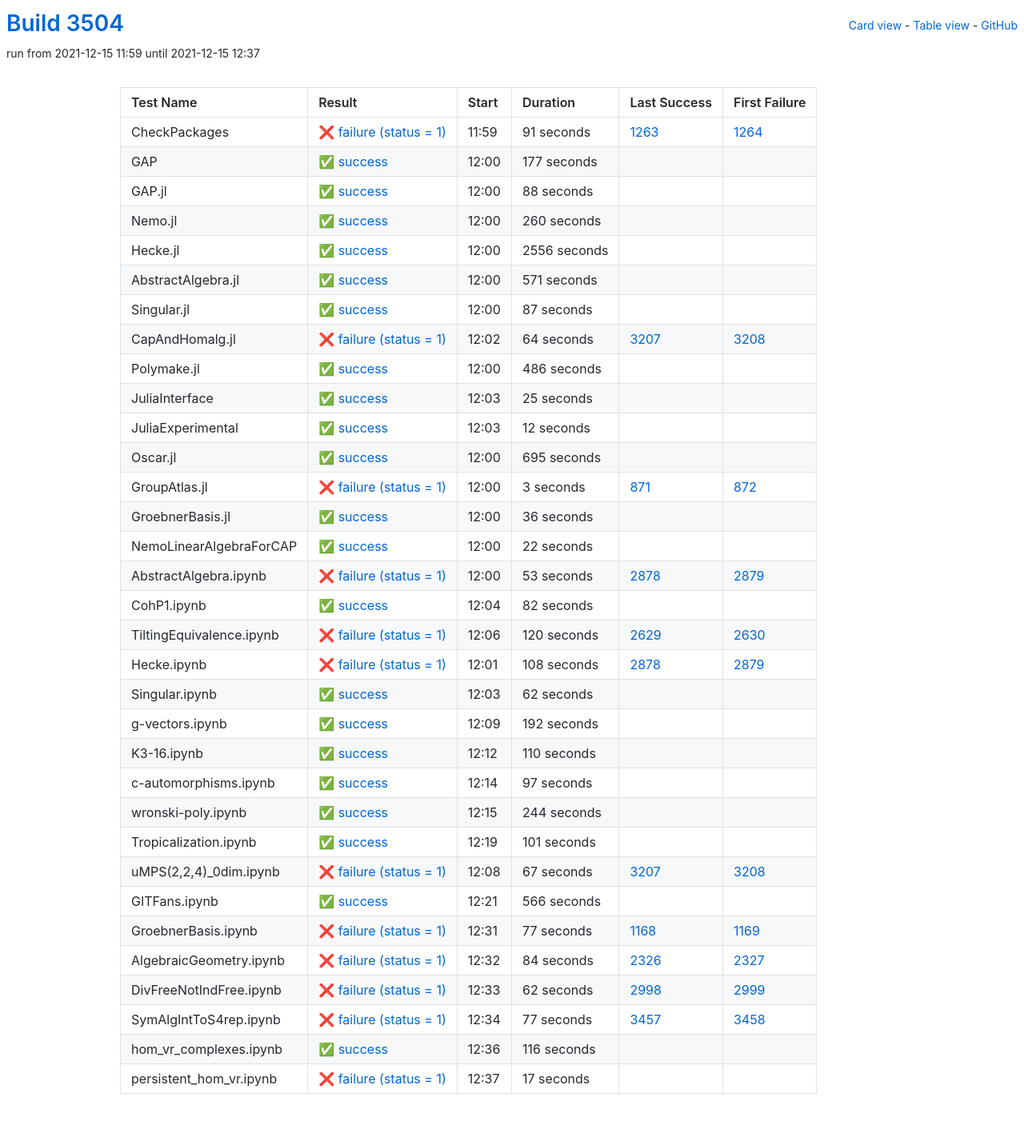
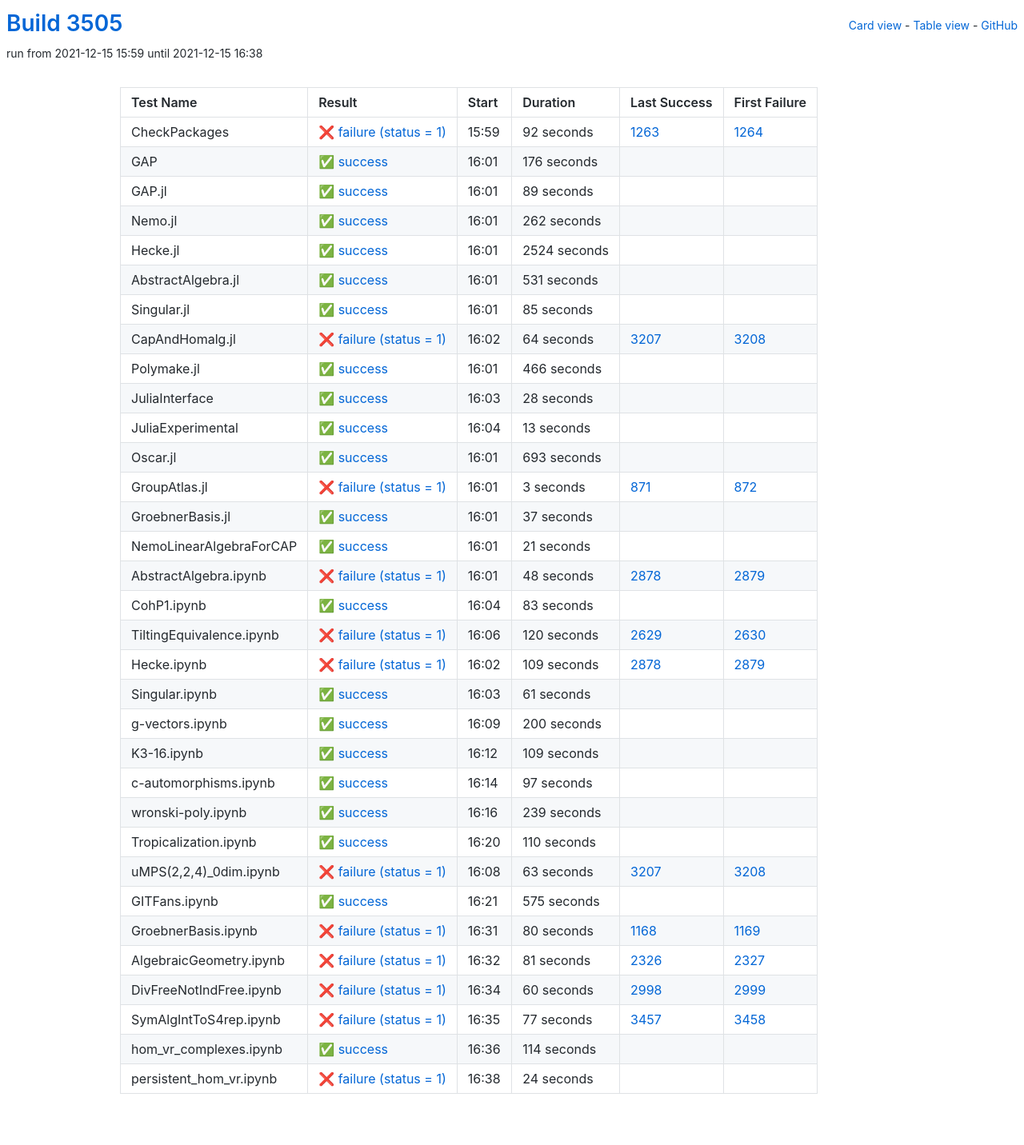
Before and after one commit to oscar-system/oscar-ci-status-stable, a Jekyll site: the page built from table.html, in a window 1280 px wide. Shown: the whole page at 80% size. Built offline with Jekyll 4.4.1, drawn with Linux system fonts in a browser that asks for light colours.

Commit message:
Build #3505

```diff
--- a/_data/ci.yml
+++ b/_data/ci.yml
@@ -1,6 +1,6 @@
 ---
-build: 3504
-build_url: https://oscarci.mathematik.uni-kl.de/job/oscar-stable/3504/
+build: 3505
+build_url: https://oscarci.mathematik.uni-kl.de/job/oscar-stable/3505/
 job: oscar-stable
 organization: oscar-system
 repo: oscar-ci-status-stable
@@ -8,92 +8,92 @@ repourl: https://github.com/oscar-system/oscar-ci-status-stable
 tests:
 - name: CheckPackages
   id: checkpackages
-  log: https://oscarci.mathematik.uni-kl.de/job/oscar-stable/3504/artifact/logs/build-3504/CheckPackages.log
-  start: 2021-12-15 11:59
+  log: https://oscarci.mathematik.uni-kl.de/job/oscar-stable/3505/artifact/logs/build-3505/CheckPackages.log
+  start: 2021-12-15 15:59
   success: false
   exitcode: 1
   status: failure
-  duration: 91
+  duration: 92
   last_success: 1263
   last_success_url: https://oscarci.mathematik.uni-kl.de/job/oscar-stable/1263/
   first_failure: 1264
   first_failure_url: https://oscarci.mathematik.uni-kl.de/job/oscar-stable/1264/
 - name: GAP
   id: gap
-  log: https://oscarci.mathematik.uni-kl.de/job/oscar-stable/3504/artifact/logs/build-3504/GAP.log
-  start: 2021-12-15 12:00
+  log: https://oscarci.mathematik.uni-kl.de/job/oscar-stable/3505/artifact/logs/build-3505/GAP.log
+  start: 2021-12-15 16:01
   success: true
   exitcode: 0
   status: success
-  duration: 177
+  duration: 176
   last_success: false
   last_success_url:
   first_failure: false
   first_failure_url:
 - name: GAP.jl
   id: gap-jl
-  log: https://oscarci.mathematik.uni-kl.de/job/oscar-stable/3504/artifact/logs/build-3504/GAP.jl.log
-  start: 2021-12-15 12:00
+  log: https://oscarci.mathematik.uni-kl.de/job/oscar-stable/3505/artifact/logs/build-3505/GAP.jl.log
+  start: 2021-12-15 16:01
   success: true
   exitcode: 0
   status: success
-  duration: 88
+  duration: 89
   last_success: false
   last_success_url:
   first_failure: false
   first_failure_url:
 - name: Nemo.jl
   id: nemo-jl
-  log: https://oscarci.mathematik.uni-kl.de/job/oscar-stable/3504/artifact/logs/build-3504/Nemo.jl.log
-  start: 2021-12-15 12:00
+  log: https://oscarci.mathematik.uni-kl.de/job/oscar-stable/3505/artifact/logs/build-3505/Nemo.jl.log
+  start: 2021-12-15 16:01
   success: true
   exitcode: 0
   status: success
-  duration: 260
+  duration: 262
   last_success: false
   last_success_url:
   first_failure: false
   first_failure_url:
 - name: Hecke.jl
   id: hecke-jl
-  log: https://oscarci.mathematik.uni-kl.de/job/oscar-stable/3504/artifact/logs/build-3504/Hecke.jl.log
-  start: 2021-12-15 12:00
+  log: https://oscarci.mathematik.uni-kl.de/job/oscar-stable/3505/artifact/logs/build-3505/Hecke.jl.log
+  start: 2021-12-15 16:01
   success: true
   exitcode: 0
   status: success
-  duration: 2556
+  duration: 2524
   last_success: false
   last_success_url:
   first_failure: false
   first_failure_url:
 - name: AbstractAlgebra.jl
   id: abstractalgebra-jl
-  log: https://oscarci.mathematik.uni-kl.de/job/oscar-stable/3504/artifact/logs/build-3504/AbstractAlgebra.jl.log
-  start: 2021-12-15 12:00
+  log: https://oscarci.mathematik.uni-kl.de/job/oscar-stable/3505/artifact/logs/build-3505/AbstractAlgebra.jl.log
+  start: 2021-12-15 16:01
   success: true
   exitcode: 0
   status: success
-  duration: 571
+  duration: 531
   last_success: false
   last_success_url:
   first_failure: false
   first_failure_url:
 - name: Singular.jl
   id: singular-jl
-  log: https://oscarci.mathematik.uni-kl.de/job/oscar-stable/3504/artifact/logs/build-3504/Singular.jl.log
-  start: 2021-12-15 12:00
+  log: https://oscarci.mathematik.uni-kl.de/job/oscar-stable/3505/artifact/logs/build-3505/Singular.jl.log
+  start: 2021-12-15 16:01
   success: true
   exitcode: 0
   status: success
-  duration: 87
+  duration: 85
   last_success: false
   last_success_url:
   first_failure: false
   first_failure_url:
 - name: CapAndHomalg.jl
   id: capandhomalg-jl
-  log: https://oscarci.mathematik.uni-kl.de/job/oscar-stable/3504/artifact/logs/build-3504/CapAndHomalg.jl.log
-  start: 2021-12-15 12:02
+  log: https://oscarci.mathematik.uni-kl.de/job/oscar-stable/3505/artifact/logs/build-3505/CapAndHomalg.jl.log
+  start: 2021-12-15 16:02
   success: false
   exitcode: 1
   status: failure
@@ -104,56 +104,56 @@ tests:
   first_failure_url: https://oscarci.mathematik.uni-kl.de/job/oscar-stable/3208/
 - name: Polymake.jl
   id: polymake-jl
-  log: https://oscarci.mathematik.uni-kl.de/job/oscar-stable/3504/artifact/logs/build-3504/Polymake.jl.log
-  start: 2021-12-15 12:00
+  log: https://oscarci.mathematik.uni-kl.de/job/oscar-stable/3505/artifact/logs/build-3505/Polymake.jl.log
+  start: 2021-12-15 16:01
   success: true
   exitcode: 0
   status: success
-  duration: 486
+  duration: 466
   last_success: false
   last_success_url:
   first_failure: false
   first_failure_url:
 - name: JuliaInterface
   id: juliainterface
-  log: https://oscarci.mathematik.uni-kl.de/job/oscar-stable/3504/artifact/logs/build-3504/JuliaInterface.log
-  start: 2021-12-15 12:03
+  log: https://oscarci.mathematik.uni-kl.de/job/oscar-stable/3505/artifact/logs/build-3505/JuliaInterface.log
+  start: 2021-12-15 16:03
   success: true
   exitcode: 0
   status: success
-  duration: 25
+  duration: 28
   last_success: false
   last_success_url:
   first_failure: false
   first_failure_url:
 - name: JuliaExperimental
   id: juliaexperimental
-  log: https://oscarci.mathematik.uni-kl.de/job/oscar-stable/3504/artifact/logs/build-3504/JuliaExperimental.log
-  start: 2021-12-15 12:03
+  log: https://oscarci.mathematik.uni-kl.de/job/oscar-stable/3505/artifact/logs/build-3505/JuliaExperimental.log
+  start: 2021-12-15 16:04
   success: true
   exitcode: 0
   status: success
-  duration: 12
+  duration: 13
   last_success: false
   last_success_url:
   first_failure: false
   first_failure_url:
 - name: Oscar.jl
   id: oscar-jl
-  log: https://oscarci.mathematik.uni-kl.de/job/oscar-stable/3504/artifact/logs/build-3504/Oscar.jl.log
-  start: 2021-12-15 12:00
+  log: https://oscarci.mathematik.uni-kl.de/job/oscar-stable/3505/artifact/logs/build-3505/Oscar.jl.log
+  start: 2021-12-15 16:01
   success: true
   exitcode: 0
   status: success
-  duration: 695
+  duration: 693
   last_success: false
   last_success_url:
   first_failure: false
   first_failure_url:
 - name: GroupAtlas.jl
   id: groupatlas-jl
-  log: https://oscarci.mathematik.uni-kl.de/job/oscar-stable/3504/artifact/logs/build-3504/GroupAtlas.jl.log
-  start: 2021-12-15 12:00
+  log: https://oscarci.mathematik.uni-kl.de/job/oscar-stable/3505/artifact/logs/build-3505/GroupAtlas.jl.log
+  start: 2021-12-15 16:01
   success: false
   exitcode: 1
   status: failure
@@ -164,56 +164,56 @@ tests:
   first_failure_url: https://oscarci.mathematik.uni-kl.de/job/oscar-stable/872/
 - name: GroebnerBasis.jl
   id: groebnerbasis-jl
-  log: https://oscarci.mathematik.uni-kl.de/job/oscar-stable/3504/artifact/logs/build-3504/GroebnerBasis.jl.log
-  start: 2021-12-15 12:00
+  log: https://oscarci.mathematik.uni-kl.de/job/oscar-stable/3505/artifact/logs/build-3505/GroebnerBasis.jl.log
+  start: 2021-12-15 16:01
   success: true
   exitcode: 0
   status: success
-  duration: 36
+  duration: 37
   last_success: false
   last_success_url:
   first_failure: false
   first_failure_url:
 - name: NemoLinearAlgebraForCAP
   id: nemolinearalgebraforcap
-  log: https://oscarci.mathematik.uni-kl.de/job/oscar-stable/3504/artifact/logs/build-3504/NemoLinearAlgebraForCAP.log
-  start: 2021-12-15 12:00
+  log: https://oscarci.mathematik.uni-kl.de/job/oscar-stable/3505/artifact/logs/build-3505/NemoLinearAlgebraForCAP.log
+  start: 2021-12-15 16:01
   success: true
   exitcode: 0
   status: success
-  duration: 22
+  duration: 21
   last_success: false
   last_success_url:
   first_failure: false
   first_failure_url:
 - name: AbstractAlgebra.ipynb
   id: abstractalgebra-ipynb
-  log: https://oscarci.mathematik.uni-kl.de/job/oscar-stable/3504/artifact/logs/build-3504/AbstractAlgebra.ipynb.log
-  start: 2021-12-15 12:00
+  log: https://oscarci.mathematik.uni-kl.de/job/oscar-stable/3505/artifact/logs/build-3505/AbstractAlgebra.ipynb.log
+  start: 2021-12-15 16:01
   success: false
   exitcode: 1
   status: failure
-  duration: 53
+  duration: 48
   last_success: 2878
   last_success_url: https://oscarci.mathematik.uni-kl.de/job/oscar-stable/2878/
   first_failure: 2879
   first_failure_url: https://oscarci.mathematik.uni-kl.de/job/oscar-stable/2879/
 - name: CohP1.ipynb
   id: cohp1-ipynb
-  log: https://oscarci.mathematik.uni-kl.de/job/oscar-stable/3504/artifact/logs/build-3504/CohP1.ipynb.log
-  start: 2021-12-15 12:04
+  log: https://oscarci.mathematik.uni-kl.de/job/oscar-stable/3505/artifact/logs/build-3505/CohP1.ipynb.log
+  start: 2021-12-15 16:04
   success: true
   exitcode: 0
   status: success
-  duration: 82
+  duration: 83
   last_success: false
   last_success_url:
   first_failure: false
   first_failure_url:
 - name: TiltingEquivalence.ipynb
   id: tiltingequivalence-ipynb
-  log: https://oscarci.mathematik.uni-kl.de/job/oscar-stable/3504/artifact/logs/build-3504/TiltingEquivalence.ipynb.log
-  start: 2021-12-15 12:06
+  log: https://oscarci.mathematik.uni-kl.de/job/oscar-stable/3505/artifact/logs/build-3505/TiltingEquivalence.ipynb.log
+  start: 2021-12-15 16:06
   success: false
   exitcode: 1
   status: failure
@@ -224,56 +224,56 @@ tests:
   first_failure_url: https://oscarci.mathematik.uni-kl.de/job/oscar-stable/2630/
 - name: Hecke.ipynb
   id: hecke-ipynb
-  log: https://oscarci.mathematik.uni-kl.de/job/oscar-stable/3504/artifact/logs/build-3504/Hecke.ipynb.log
-  start: 2021-12-15 12:01
+  log: https://oscarci.mathematik.uni-kl.de/job/oscar-stable/3505/artifact/logs/build-3505/Hecke.ipynb.log
+  start: 2021-12-15 16:02
   success: false
   exitcode: 1
   status: failure
-  duration: 108
+  duration: 109
   last_success: 2878
   last_success_url: https://oscarci.mathematik.uni-kl.de/job/oscar-stable/2878/
   first_failure: 2879
   first_failure_url: https://oscarci.mathematik.uni-kl.de/job/oscar-stable/2879/
 - name: Singular.ipynb
   id: singular-ipynb
-  log: https://oscarci.mathematik.uni-kl.de/job/oscar-stable/3504/artifact/logs/build-3504/Singular.ipynb.log
-  start: 2021-12-15 12:03
+  log: https://oscarci.mathematik.uni-kl.de/job/oscar-stable/3505/artifact/logs/build-3505/Singular.ipynb.log
+  start: 2021-12-15 16:03
   success: true
   exitcode: 0
   status: success
-  duration: 62
+  duration: 61
   last_success: false
   last_success_url:
   first_failure: false
   first_failure_url:
 - name: g-vectors.ipynb
   id: g-vectors-ipynb
-  log: https://oscarci.mathematik.uni-kl.de/job/oscar-stable/3504/artifact/logs/build-3504/g-vectors.ipynb.log
-  start: 2021-12-15 12:09
+  log: https://oscarci.mathematik.uni-kl.de/job/oscar-stable/3505/artifact/logs/build-3505/g-vectors.ipynb.log
+  start: 2021-12-15 16:09
   success: true
   exitcode: 0
   status: success
-  duration: 192
+  duration: 200
   last_success: false
   last_success_url:
   first_failure: false
   first_failure_url:
 - name: K3-16.ipynb
   id: k3-16-ipynb
-  log: https://oscarci.mathematik.uni-kl.de/job/oscar-stable/3504/artifact/logs/build-3504/K3-16.ipynb.log
-  start: 2021-12-15 12:12
+  log: https://oscarci.mathematik.uni-kl.de/job/oscar-stable/3505/artifact/logs/build-3505/K3-16.ipynb.log
+  start: 2021-12-15 16:12
   success: true
   exitcode: 0
   status: success
-  duration: 110
+  duration: 109
   last_success: false
   last_success_url:
   first_failure: false
   first_failure_url:
 - name: c-automorphisms.ipynb
   id: c-automorphisms-ipynb
-  log: https://oscarci.mathematik.uni-kl.de/job/oscar-stable/3504/artifact/logs/build-3504/c-automorphisms.ipynb.log
-  start: 2021-12-15 12:14
+  log: https://oscarci.mathematik.uni-kl.de/job/oscar-stable/3505/artifact/logs/build-3505/c-automorphisms.ipynb.log
+  start: 2021-12-15 16:14
   success: true
   exitcode: 0
   status: success
@@ -284,92 +284,92 @@ tests:
   first_failure_url:
 - name: wronski-poly.ipynb
   id: wronski-poly-ipynb
-  log: https://oscarci.mathematik.uni-kl.de/job/oscar-stable/3504/artifact/logs/build-3504/wronski-poly.ipynb.log
-  start: 2021-12-15 12:15
+  log: https://oscarci.mathematik.uni-kl.de/job/oscar-stable/3505/artifact/logs/build-3505/wronski-poly.ipynb.log
+  start: 2021-12-15 16:16
   success: true
   exitcode: 0
   status: success
-  duration: 244
+  duration: 239
   last_success: false
   last_success_url:
   first_failure: false
   first_failure_url:
 - name: Tropicalization.ipynb
   id: tropicalization-ipynb
-  log: https://oscarci.mathematik.uni-kl.de/job/oscar-stable/3504/artifact/logs/build-3504/Tropicalization.ipynb.log
-  start: 2021-12-15 12:19
+  log: https://oscarci.mathematik.uni-kl.de/job/oscar-stable/3505/artifact/logs/build-3505/Tropicalization.ipynb.log
+  start: 2021-12-15 16:20
   success: true
   exitcode: 0
   status: success
-  duration: 101
+  duration: 110
   last_success: false
   last_success_url:
   first_failure: false
   first_failure_url:
 - name: uMPS(2,2,4)_0dim.ipynb
   id: umps-2-2-4-0dim-ipynb
-  log: https://oscarci.mathematik.uni-kl.de/job/oscar-stable/3504/artifact/logs/build-3504/uMPS-2-2-4-_0dim.ipynb.log
-  start: 2021-12-15 12:08
+  log: https://oscarci.mathematik.uni-kl.de/job/oscar-stable/3505/artifact/logs/build-3505/uMPS-2-2-4-_0dim.ipynb.log
+  start: 2021-12-15 16:08
   success: false
   exitcode: 1
   status: failure
-  duration: 67
+  duration: 63
   last_success: 3207
   last_success_url: https://oscarci.mathematik.uni-kl.de/job/oscar-stable/3207/
   first_failure: 3208
   first_failure_url: https://oscarci.mathematik.uni-kl.de/job/oscar-stable/3208/
 - name: GITFans.ipynb
   id: gitfans-ipynb
-  log: https://oscarci.mathematik.uni-kl.de/job/oscar-stable/3504/artifact/logs/build-3504/GITFans.ipynb.log
-  start: 2021-12-15 12:21
+  log: https://oscarci.mathematik.uni-kl.de/job/oscar-stable/3505/artifact/logs/build-3505/GITFans.ipynb.log
+  start: 2021-12-15 16:21
   success: true
   exitcode: 0
   status: success
-  duration: 566
+  duration: 575
   last_success: false
   last_success_url:
   first_failure: false
   first_failure_url:
 - name: GroebnerBasis.ipynb
   id: groebnerbasis-ipynb
-  log: https://oscarci.mathematik.uni-kl.de/job/oscar-stable/3504/artifact/logs/build-3504/GroebnerBasis.ipynb.log
-  start: 2021-12-15 12:31
+  log: https://oscarci.mathematik.uni-kl.de/job/oscar-stable/3505/artifact/logs/build-3505/GroebnerBasis.ipynb.log
+  start: 2021-12-15 16:31
   success: false
   exitcode: 1
   status: failure
-  duration: 77
+  duration: 80
   last_success: 1168
   last_success_url: https://oscarci.mathematik.uni-kl.de/job/oscar-stable/1168/
   first_failure: 1169
   first_failure_url: https://oscarci.mathematik.uni-kl.de/job/oscar-stable/1169/
 - name: AlgebraicGeometry.ipynb
   id: algebraicgeometry-ipynb
-  log: https://oscarci.mathematik.uni-kl.de/job/oscar-stable/3504/artifact/logs/build-3504/AlgebraicGeometry.ipynb.log
-  start: 2021-12-15 12:32
+  log: https://oscarci.mathematik.uni-kl.de/job/oscar-stable/3505/artifact/logs/build-3505/AlgebraicGeometry.ipynb.log
+  start: 2021-12-15 16:32
   success: false
   exitcode: 1
   status: failure
-  duration: 84
+  duration: 81
   last_success: 2326
   last_success_url: https://oscarci.mathematik.uni-kl.de/job/oscar-stable/2326/
   first_failure: 2327
   first_failure_url: https://oscarci.mathematik.uni-kl.de/job/oscar-stable/2327/
 - name: DivFreeNotIndFree.ipynb
   id: divfreenotindfree-ipynb
-  log: https://oscarci.mathematik.uni-kl.de/job/oscar-stable/3504/artifact/logs/build-3504/DivFreeNotIndFree.ipynb.log
-  start: 2021-12-15 12:33
+  log: https://oscarci.mathematik.uni-kl.de/job/oscar-stable/3505/artifact/logs/build-3505/DivFreeNotIndFree.ipynb.log
+  start: 2021-12-15 16:34
   success: false
   exitcode: 1
   status: failure
-  duration: 62
+  duration: 60
   last_success: 2998
   last_success_url: https://oscarci.mathematik.uni-kl.de/job/oscar-stable/2998/
   first_failure: 2999
   first_failure_url: https://oscarci.mathematik.uni-kl.de/job/oscar-stable/2999/
 - name: SymAlgIntToS4rep.ipynb
   id: symalginttos4rep-ipynb
-  log: https://oscarci.mathematik.uni-kl.de/job/oscar-stable/3504/artifact/logs/build-3504/SymAlgIntToS4rep.ipynb.log
-  start: 2021-12-15 12:34
+  log: https://oscarci.mathematik.uni-kl.de/job/oscar-stable/3505/artifact/logs/build-3505/SymAlgIntToS4rep.ipynb.log
+  start: 2021-12-15 16:35
   success: false
   exitcode: 1
   status: failure
@@ -380,24 +380,24 @@ tests:
   first_failure_url: https://oscarci.mathematik.uni-kl.de/job/oscar-stable/3458/
 - name: hom_vr_complexes.ipynb
   id: hom-vr-complexes-ipynb
-  log: https://oscarci.mathematik.uni-kl.de/job/oscar-stable/3504/artifact/logs/build-3504/hom_vr_complexes.ipynb.log
-  start: 2021-12-15 12:36
+  log: https://oscarci.mathematik.uni-kl.de/job/oscar-stable/3505/artifact/logs/build-3505/hom_vr_complexes.ipynb.log
+  start: 2021-12-15 16:36
   success: true
   exitcode: 0
   status: success
-  duration: 116
+  duration: 114
   last_success: false
   last_success_url:
   first_failure: false
   first_failure_url:
 - name: persistent_hom_vr.ipynb
   id: persistent-hom-vr-ipynb
-  log: https://oscarci.mathematik.uni-kl.de/job/oscar-stable/3504/artifact/logs/build-3504/persistent_hom_vr.ipynb.log
-  start: 2021-12-15 12:37
+  log: https://oscarci.mathematik.uni-kl.de/job/oscar-stable/3505/artifact/logs/build-3505/persistent_hom_vr.ipynb.log
+  start: 2021-12-15 16:38
   success: false
   exitcode: 1
   status: failure
-  duration: 17
+  duration: 24
   last_success: false
   last_success_url:
   first_failure: false
```
Also changed, not shown: README.md.
